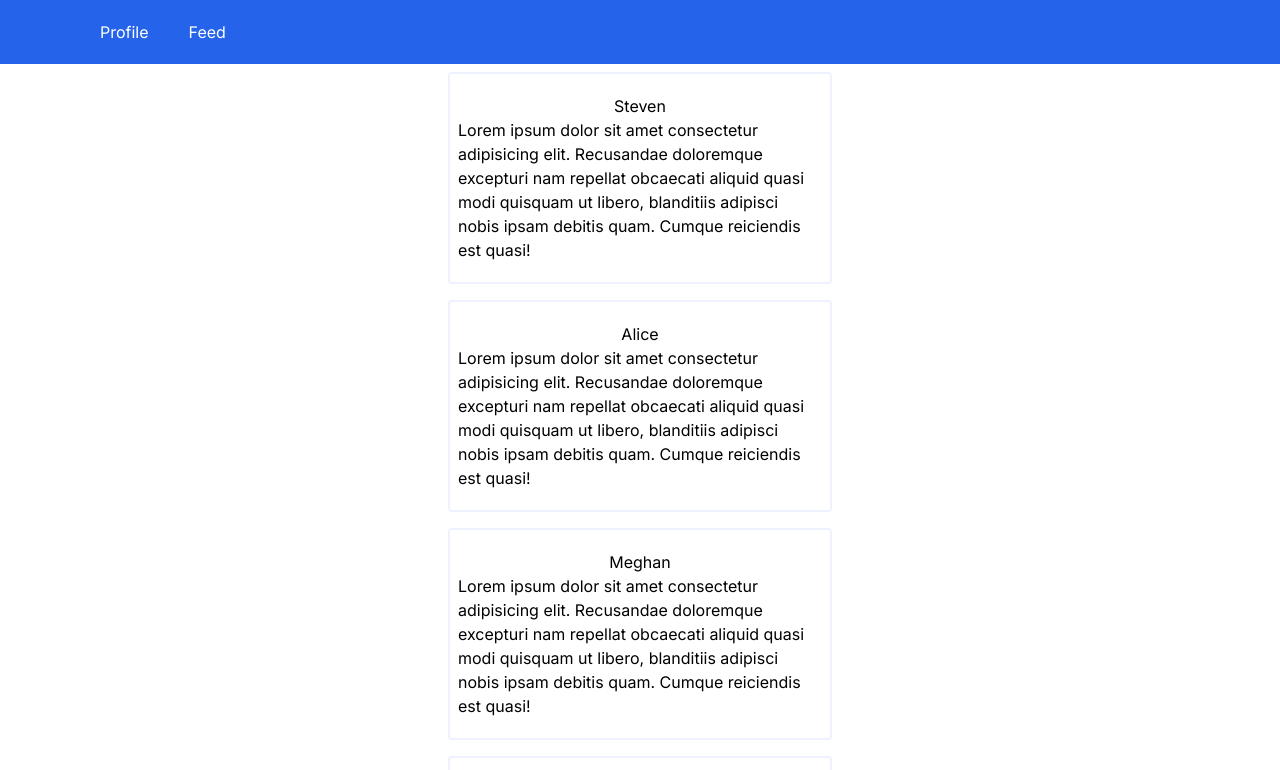
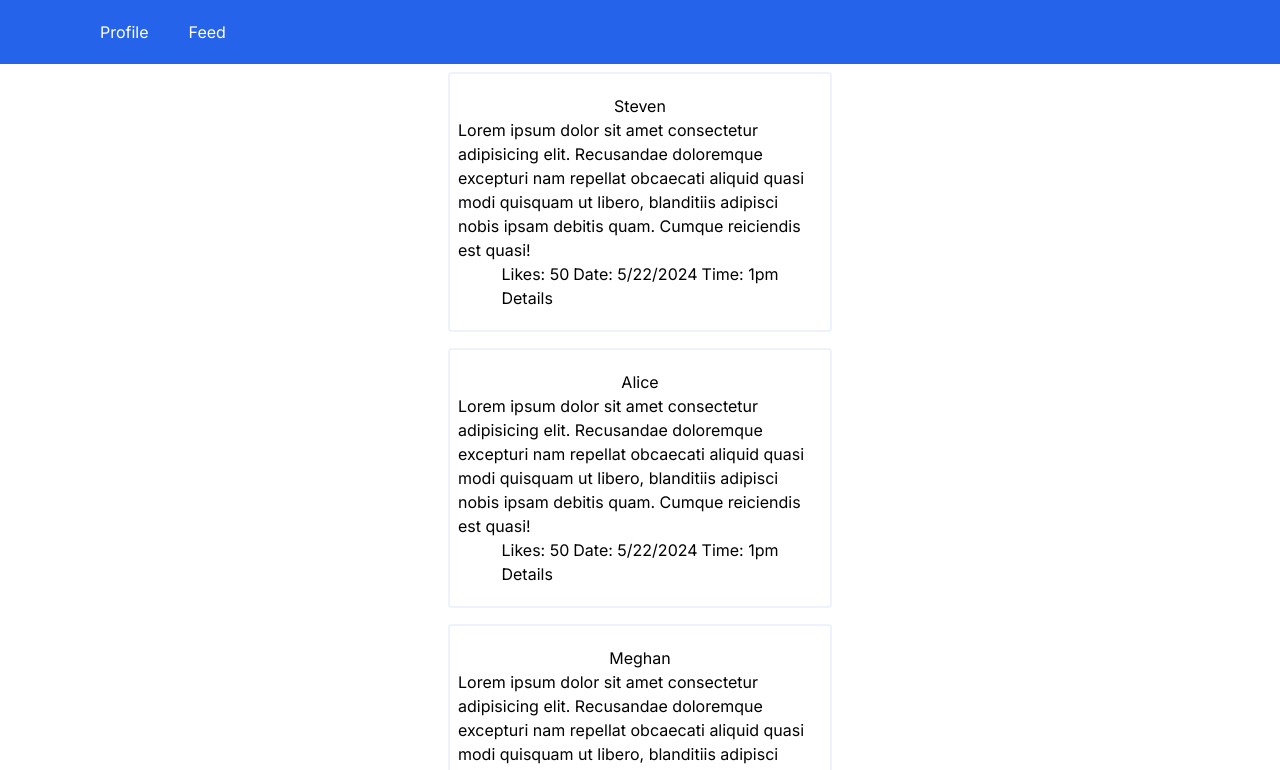
Before and after one commit to VanceMcGrady/vance-mcgrady-ti, a Next.js app: page /feed in a window 1280 px wide. Shown: the top 770 px of the page. Built offline with nearby package versions, Linux system fonts and the light colour scheme.

Commit message:
add details to FeedCard

```diff
--- a/app/ui_components/FeedCard.tsx
+++ b/app/ui_components/FeedCard.tsx
@@ -5,9 +5,19 @@ type FeedCardProps = { post: Post; key: number };
 
 export default function FeedCard({ post, key }: FeedCardProps) {
   return (
-    <div className="flex flex-col w-full max-w-96 justify-center items-center my-2 px-2 py-5 border-2 border-indigo-50 rounded">
-      <h4>{post.user}</h4>
-      <p>{post.text}</p>
-    </div>
+    <>
+      <div className="flex flex-col w-full max-w-96 justify-center items-center my-2 px-2 py-5 border-2 border-indigo-50 rounded">
+        <h4>{post.user}</h4>
+        <p>{post.text}</p>
+        <div>
+          <div className="flex flex-row font-size-small gap-x-1">
+            <p>Likes: {post.likes}</p>
+            <p>Date: {post.date}</p>
+            <p>Time: {post.time}</p>
+          </div>
+          <button>Details</button>
+        </div>
+      </div>
+    </>
   );
 }
```
